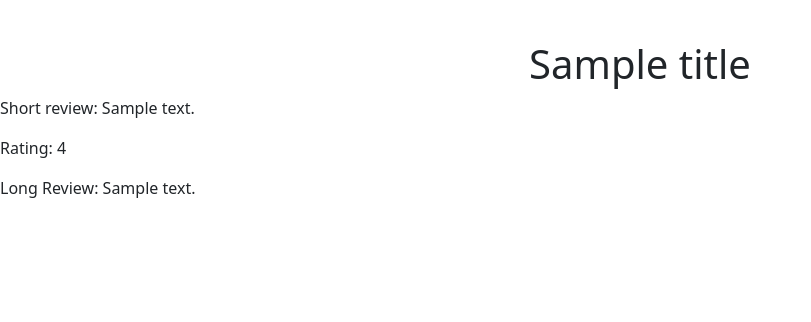
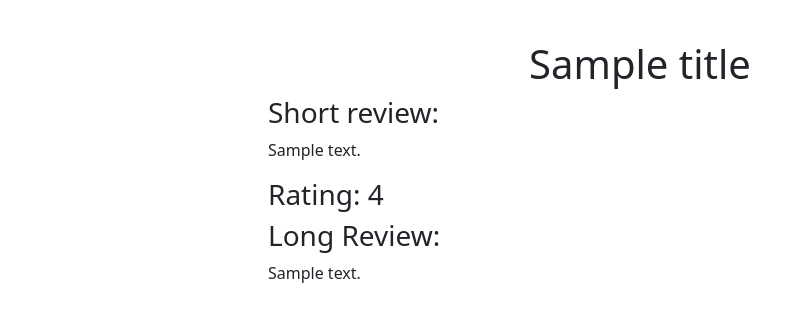
Before and after one commit to Kortelange/my_webpage, a Flask app: template templates/book.html in a window 1280 px wide. Shown: the part 56-378 px from the top of the page, without its empty margins (0-811 px from the left). Run offline with Flask 2, Linux system fonts and the light colour scheme; the template is opened without the code that fills it: most values are stand-ins (such as "Sample title", 1, 10 or a date in 2020).

Commit message:
add basic styling to book pages

```diff
--- a/templates/book.html
+++ b/templates/book.html
@@ -4,7 +4,13 @@
     {{ super() }}
 {% endblock %}
 {% block content %}
-    <p>Short review: {{ book['short_review'] }}</p>
-    <p>Rating: {{ book['rating'] }}</p>
-    <p>Long Review: {{ book['long_review'] }}</p>
+<div class="container">
+    <div class="col-10 col-lg-8 mx-auto">
+        <h3>Short review: </h3>
+        <p>{{ book['short_review'] }}</p>
+        <h3>Rating: {{ book['rating'] }}</h3>
+        <h3>Long Review:</h3>
+        <p>{{ book['long_review'] }}</p>
+    </div>
+</div>
 {% endblock %}
```
